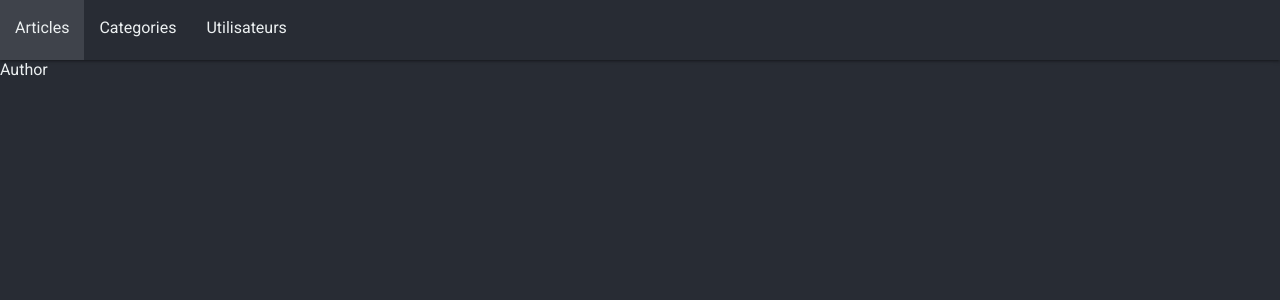
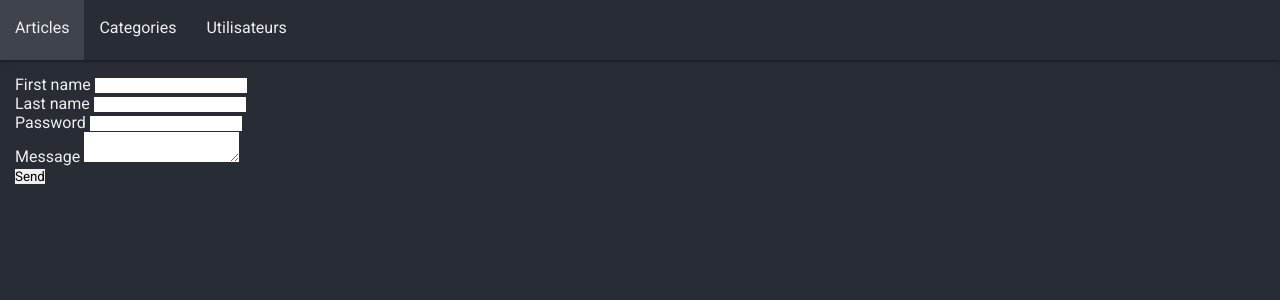
Before and after one commit to bouteillerAlan/blogBack, a React (Create React App) app: page /authors in a window 1280 px wide. Shown: the top 300 px of the page. Built offline with nearby package versions, Linux system fonts and the light colour scheme.

Commit message:
:lipstick: style (input) : add dom input

```diff
--- a/src/view/Author.view.tsx
+++ b/src/view/Author.view.tsx
@@ -2,7 +2,30 @@ import React from 'react';
 
 const authorView: React.FunctionComponent = () => {
     return (
-        <p>Author</p>
+        <section>
+            <div className="input-block">
+                <label htmlFor="firstName">First name </label>
+                <input type="text" name="firstName" id="firstName"/>
+            </div>
+
+            <div className="input-block">
+                <label htmlFor="lastName">Last name </label>
+                <input type="text" name="lastName" id="lastName"/>
+            </div>
+
+            <div className="input-block">
+                <label htmlFor="password">Password </label>
+                <input type="password" name="password" id="password"/>
+            </div>
+
+            <div className="input-block">
+                <label htmlFor="password">Message </label>
+                <textarea name="message" id="message"> </textarea>
+            </div>
+
+            <button className="submit">Send</button>
+
+        </section>
     )
 };
 
```
